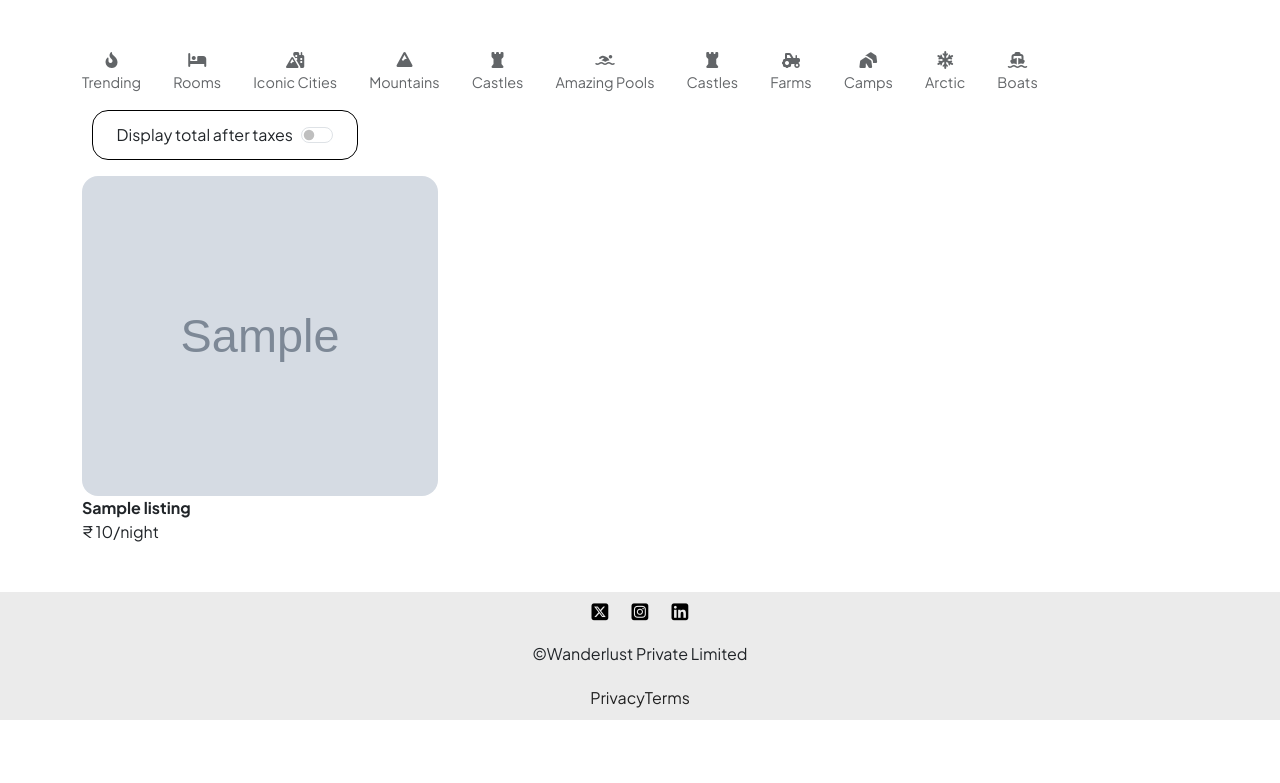
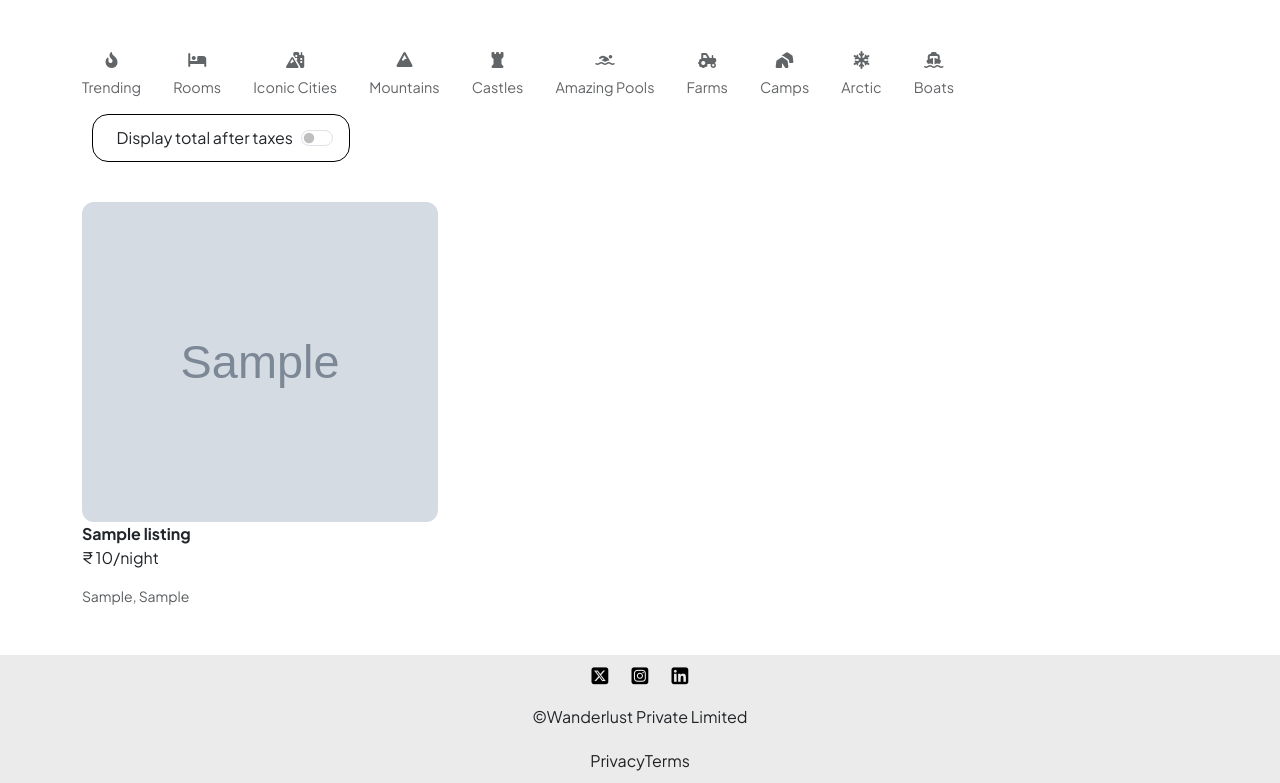
Before and after one commit to Sayali0803/WanderLust, a Node server app: page /listings/ in a window 1280 px wide. Shown: the part 80-863 px from the top of the page. Before the commit the page ends 800 px from the top, so only its background shows below. Run offline with Node 20, Linux system fonts and the light colour scheme; tables that the repository leaves empty hold one stand-in row (values such as "Sample post"); grey boxes marked "Sample" are stand-in pictures; some libraries are stand-ins or nearby versions.

Commit message:
Refactor styles and tax display logic in listings
Updated styles for filters and listing cards, added hover effects, and improved tax display functionality.

```diff
--- a/WanderLust-main/views/listings/index.ejs
+++ b/WanderLust-main/views/listings/index.ejs
@@ -1,4 +1,5 @@
 <% layout("/layouts/boilerplate") %>
+
 <style>
     #filters {
         margin-top: 1rem;
@@ -12,16 +13,18 @@
         margin-right: 2rem;
         margin-top: 2rem;
         opacity: 0.7;
+        transition: 200ms ease;
     }
 
     .filter:hover {
-            transition: 400ms;
         opacity: 1;
         cursor: pointer;
+        transform: scale(1.05);
     }
 
     .filter p {
         font-size: 0.9rem;
+        margin-top: 0.3rem;
     }
 
     .tax-info {
@@ -32,85 +35,84 @@
         border: 1px solid black;
         border-radius: 1rem;
         height: 3rem;
-            padding: 1.5rem;
+        padding: 1rem;
         margin-left: 0.6rem;
         display: flex;
         align-items: center;
     }
+
+    .listing-card img {
+        object-fit: cover;
+        width: 100%;
+        height: 20rem;
+        border-radius: 12px;
+    }
+
+    .listing-link {
+        text-decoration: none;
+        color: inherit;
+    }
 </style>
+
 <div id="filters">
+    <% const filterOptions = [
+        { icon: "fa-fire-flame-curved", label: "Trending" },
+        { icon: "fa-bed", label: "Rooms" },
+        { icon: "fa-mountain-city", label: "Iconic Cities" },
+        { icon: "fa-mountain", label: "Mountains" },
+        { icon: "fa-chess-rook", label: "Castles" },
+        { icon: "fa-person-swimming", label: "Amazing Pools" },
+        { icon: "fa-tractor", label: "Farms" },
+        { icon: "fa-tents", label: "Camps" },
+        { icon: "fa-snowflake", label: "Arctic" },
+        { icon: "fa-ship", label: "Boats" }
+    ]; %>
+
+    <% filterOptions.forEach(f => { %>
         <div class="filter">
-            <div><i class="fa-solid fa-fire-flame-curved"></i></div>
-            <p>Trending</p>
+            <div><i class="fa-solid <%= f.icon %>"></i></div>
+            <p><%= f.label %></p>
         </div>
-        <div class="filter">
-            <div><i class="fa-solid fa-bed"></i></div>
-            <p>Rooms</p>
-        </div>
-        <div class="filter">
-            <div><i class="fa-solid fa-mountain-city"></i></div>
-            <p>Iconic Cities</p>
-        </div>
-        <div class="filter">
-            <div><i class="fa-solid fa-mountain"></i></div>
-            <p>Mountains</p>
-        </div>
-        <div class="filter">
-            <div><i class="fa-solid fa-chess-rook"></i></div>
-            <p>Castles</p>
-        </div>
-        <div class="filter">
-            <div><i class="fa-solid fa-person-swimming"></i></div>
-            <p>Amazing Pools</p>
-        </div>
-        <div class="filter">
-            <div><i class="fa-solid fa-chess-rook"></i></div>
-            <p>Castles</p>
-        </div>
-        <div class="filter">
-            <div><i class="fa-solid fa-tractor"></i></div>
-            <p>Farms</p>
-        </div>
-        <div class="filter">
-            <div><i class="fa-solid fa-tents"></i></div>
-            <p>Camps</p>
-        </div>
-        <div class="filter">
-            <div><i class="fa-solid fa-snowflake"></i></div>
-            <p>Arctic</p>
-        </div>
-        <!-- <div class="filter">
-            <div><i class="fa-solid fa-landmark-dome"></i></div>
-            <p>Dome</p>
-        </div> -->
-        <div class="filter">
-            <div><i class="fa-solid fa-ship"></i></div>
-            <p>Boats</p>
-        </div>
+    <% }) %>
+
     <div class="tax-toggle">
         <div class="form-check-reverse form-switch">
-                <input class="form-check-input" type="checkbox" role="switch" id="switchCheckDefault">
-                <label class="form-check-label" for="switchCheckDefault">Display total after taxes</label>
+            <input
+                class="form-check-input"
+                type="checkbox"
+                role="switch"
+                id="switchCheckDefault">
+            <label
+                class="form-check-label ms-2"
+                for="switchCheckDefault">
+                Display total after taxes
+            </label>
         </div>
     </div>
 </div>
-    <div class="row row-cols-lg-3 row-cols-md-3 row-cols-sm-1 mt-3">
-        <% for(let listing of allListings){ %>
-            <a href="/listings/<%= listing._id %>" class="listing-link">
-                <div class="card col listing-card">
-                    <img src=<%=listing.image.url %> class="card-img-top"
-                    alt="listing_image"
-                    style="height: 20rem">
-                    <div class="card-img-overlay">
 
-                    </div>
+<div class="row row-cols-lg-3 row-cols-md-2 row-cols-sm-1 mt-3 g-4">
+    <% if(allListings.length === 0) { %>
+        <h4 class="text-center mt-5">No listings found.</h4>
+    <% } %>
+
+    <% for (let listing of allListings) { %>
+        <a href="/listings/<%= listing._id %>" class="listing-link col">
+            <div class="card listing-card">
+
+                <img
+                    src="<%= listing.image?.url || '/images/placeholder.png' %>"
+                    alt="<%= listing.title %> image"
+                    onerror="this.src='/images/placeholder.png'">
+
                 <div class="card-body">
                     <p class="card-text">
-                            <b>
-                                <%= listing.title %>
-                            </b> <br>
-                            &#x20B9; <%= listing.price.toLocaleString("en-IN") %>/night
+                        <b><%= listing.title %></b> <br>
+                        ₹ <%= listing.price.toLocaleString("en-IN") %>/night
                         <i class="tax-info">&nbsp;&nbsp;+18% GST</i>
+                    </p>
+                    <p class="text-muted small">
+                        <%= listing.location %>, <%= listing.country %>
                     </p>
                 </div>
             </div>
@@ -119,15 +121,13 @@
 </div>
 
 <script>
-        let taxSwitch = document.getElementById("switchCheckDefault");
-        taxSwitch.addEventListener('click', () => {
-            let taxInfo = document.getElementsByClassName("tax-info");
-            for (info of taxInfo) {
-                if (info.style.display != 'inline') {
-                    info.style.display = "inline";
-                } else {
-                    info.style.display = "none";
-                }
-            }
-        })
+    const taxSwitch = document.getElementById("switchCheckDefault");
+
+    taxSwitch.addEventListener("change", () => {
+        const taxInfoElements = document.querySelectorAll(".tax-info");
+
+        taxInfoElements.forEach(info => {
+            info.style.display = taxSwitch.checked ? "inline" : "none";
+        });
+    });
 </script>
```
Lines whose indentation alone changed are shown as unchanged.
